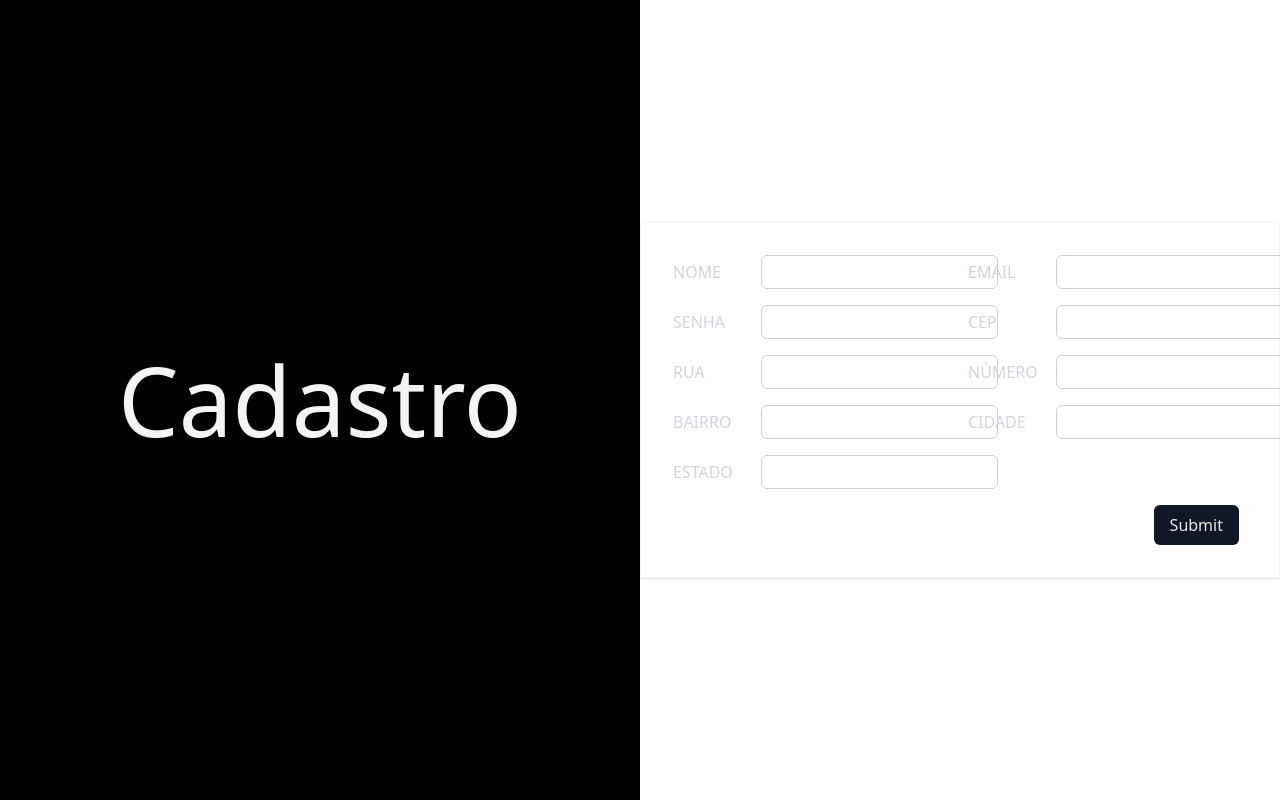
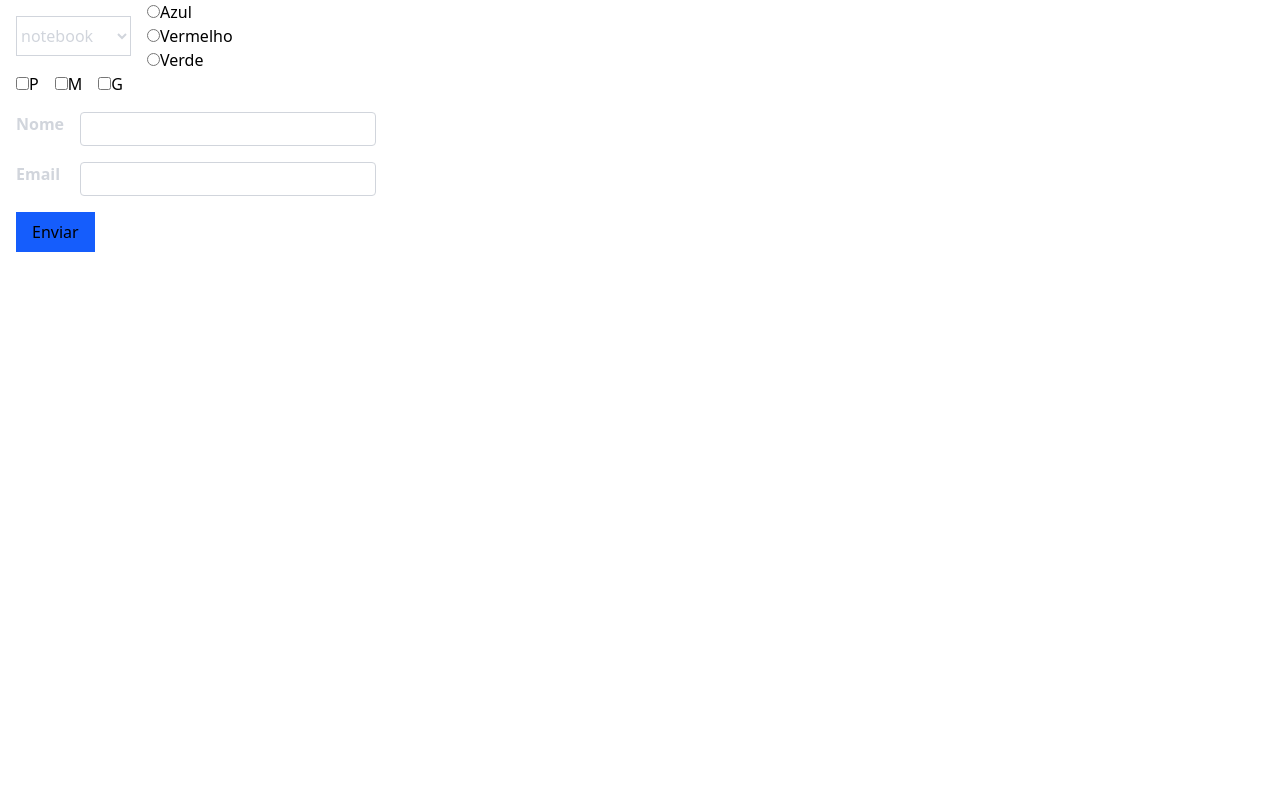
Before and after one commit to VitorHSilver/LearningReact, a React (Vite) app: page / in a window 1280 px wide. Built offline with nearby package versions, Linux system fonts and the light colour scheme.

Commit message:
all components created

```diff
--- a/src/App.jsx
+++ b/src/App.jsx
@@ -1,105 +1,33 @@
 import React from 'react';
 import './App.css';
-import js from '@eslint/js';
+import Input from './components/Input';
+import Select from './components/Select';
+import Radio from './components/Radio';
+import Checkbox from './components/Checkbox';
 
 const App = () => {
-     const [form, setForm] = React.useState({
-          nome: '',
-          email: '',
-          senha: '',
-          cep: '',
-          rua: '',
-          numero: '',
-          bairro: '',
-          cidade: '',
-          estado: '',
-     });
-
-     const [response, setResponse] = React.useState(null);
-
-     const inputs = [
-          { id: 'nome', label: 'Nome', type: 'text' },
-          { id: 'email', label: 'Email', type: 'email' },
-          { id: 'senha', label: 'Senha', type: 'password' },
-          { id: 'cep', label: 'CEP', type: 'text' },
-          { id: 'rua', label: 'Rua', type: 'text' },
-          { id: 'numero', label: 'Número', type: 'text' },
-          { id: 'bairro', label: 'Bairro', type: 'text' },
-          { id: 'cidade', label: 'Cidade', type: 'text' },
-          { id: 'estado', label: 'Estado', type: 'text' },
-     ];
-
-     const handleSubmit = async (event) => {
-          event.preventDefault();
-
-          try {
-               const response = await fetch('https://ranekapi.origamid.dev/json/api/usuario', {
-                    method: 'POST',
-                    headers: {
-                         'Content-Type': 'application/json',
-                    },
-                    body: JSON.stringify(form),
-               });
-
-               // Atualiza o estado com a resposta da API
-               setResponse(response);
-
-               // Verifica se a requisição foi bem-sucedida
-               if (response.ok) {
-                    console.log('Formulário enviado com sucesso!');
-                    console.log(response);
-               } else {
-                    console.error('Erro ao enviar o formulário:', response.statusText);
-               }
-          } catch (error) {
-               console.error('Erro na requisição:', error);
-          } finally {
-               const json = await response.json();
-               console.log(json);
-          }
-     };
-
-     const handleChange = ({ target }) => {
-          const { id, value } = target;
-          setForm({ ...form, [id]: value });
-     };
-
+     const [input, setInput] = React.useState('');
+     const [email, setEmail] = React.useState('');
+     const [option, setOption] = React.useState();
+     const [radio, setRadio] = React.useState();
+     const [size, setSize] = React.useState([]);
      return (
-          <>
-               <div className="grid grid-cols-2 min-h-screen">
-                    <div className="grid bg-black h-screen place-items-center">
-                         <h2 className="text-8xl text-gray-100">Cadastro</h2>
+          <form>
+               <div className="flex">
+                    <Select options={['notebook', 'smartphone', 'tablet']} setOption={setOption} value={option} />
+                    <div className="grid">
+                         <Radio options={['Azul', 'Vermelho', 'Verde']} value={radio} setRadio={setRadio} />
                     </div>
-                    <form
-                         onSubmit={handleSubmit}
-                         className="grid grid-cols-2 gap-4 p-8 w-full border border-gray-400/10 shadow max-w-2xl m-auto"
-                    >
-                         {inputs.map(({ id, label, type }) => (
-                              <div key={id}>
-                                   <div className="grid grid-cols-[80px_auto] items-center">
-                                        <label className="text-gray-300 uppercase" htmlFor={id}>
-                                             {label}
-                                        </label>
-                                        <input
-                                             type={type}
-                                             id={id}
-                                             name={label}
-                                             value={form[id]}
-                                             onChange={handleChange}
-                                             className="border mx-2 py-1 pl-1 border-gray-400/50 rounded-md"
-                                        />
-                                   </div>
-                              </div>
-                         ))}
-                         {response && response.ok && <p>Formulário enviado</p>}
-                         <div className="flex justify-end col-span-2">
-                              <button className="mx-2 py-2 px-4 bg-gray-900 text-gray-200 rounded-md place-content-end cursor-pointer">
-                                   Submit
-                              </button>
-                         </div>
-                    </form>
                </div>
-          </>
+               <div>
+                    <Checkbox options={['P', 'M', 'G']} value={size} setSize={setSize} />
+               </div>
+               <Input name="Nome" id="name" type="text" setInput={setInput} value={input} />
+               <Input name="Email" id="email" type="email" setInput={setEmail} value={email} required />
+               <div>
+                    <button className="bg-blue-600 px-4 py-2 ml-4 mt-4">Enviar</button>
+               </div>
+          </form>
      );
 };
 
--- /dev/null
+++ b/src/components/Checkbox.jsx
@@ -0,0 +1,26 @@
+import React from 'react';
+const Checkbox = ({ value, options, setSize }) => {
+     const handleCheck = ({ target }) => {
+          if (target.checked) {
+               setSize([...value, target.value]);
+          } else {
+               setSize(value.filter((item) => item !== target.value));
+          }
+     };
+     return (
+          <div className="flex gap-4 ml-4">
+               {options.map((option) => (
+                    <label key={option}>
+                         <input
+                              type="checkbox"
+                              onChange={handleCheck}
+                              value={option}
+                              checked={value.includes(option)}
+                         />
+                         {option}
+                    </label>
+               ))}
+          </div>
+     );
+};
+export default Checkbox;
--- /dev/null
+++ b/src/components/Input.jsx
@@ -0,0 +1,24 @@
+import React from 'react';
+
+const Input = ({ name, id, type, required, setInput, value }) => {
+     const handleChange = ({ target }) => {
+          setInput(target.value);
+     };
+     return (
+          <div className="grid grid-cols-[60px_300px] mt-4 ml-4">
+               <label className="text-gray-300 font-semibold" htmlFor={id}>
+                    {name}
+               </label>
+               <input
+                    type={type}
+                    id={id}
+                    name={id}
+                    required={required}
+                    value={value}
+                    onChange={handleChange}
+                    className="border border-gray-300 ml-1 pl-1 py-1 rounded text-gray-400/80"
+               />
+          </div>
+     );
+};
+export default Input;
--- /dev/null
+++ b/src/components/Radio.jsx
@@ -0,0 +1,21 @@
+import React from 'react';
+
+const Radio = ({ options, value, setRadio, ...props }) => {
+     return (
+          <>
+               {options.map((option) => (
+                    <label key={option}>
+                         <input
+                              type="radio"
+                              value={option}
+                              checked={value === option}
+                              onChange={({ target }) => setRadio(target.value)}
+                              {...props}
+                         />
+                         {option}
+                    </label>
+               ))}
+          </>
+     );
+};
+export default Radio;
--- /dev/null
+++ b/src/components/Select.jsx
@@ -0,0 +1,21 @@
+import React from 'react';
+
+const Select = ({ options, setOption, value }) => {
+     return (
+          <select
+               className="m-4 text-gray-300 border "
+               value={value}
+               onChange={({ target }) => setOption(target.value)}
+          >
+               <option value="" disabled>
+                    Selecione
+               </option>
+               {options.map((option) => (
+                    <option key={option} value={option}>
+                         {option}
+                    </option>
+               ))}
+          </select>
+     );
+};
+export default Select;
--- a/src/components/useFetch.jsx
+++ /dev/null
@@ -1,27 +0,0 @@
-import React from 'react';
-
-const useFetch = () => {
-     const [data, setData] = React.useState(null);
-     const [error, setError] = React.useState(null);
-     const [loading, setLoading] = React.useState(null);
-
-     const request = React.useCallback(async (url, options) => {
-          let response;
-          let json;
-          try {
-               setError(null);
-               setLoading(true);
-               response = await fetch(url, options);
-               json = await response.json();
-          } catch (error) {
-               json = null;
-               setError('erro');
-          } finally {
-               setData(json);
-               setLoading(false);
-               return { response, json };
-          }
-     }, []);
-     return { data, error, loading, request };
-};
-export default useFetch;
```
Also changed, not shown: public/print.png (deleted).
